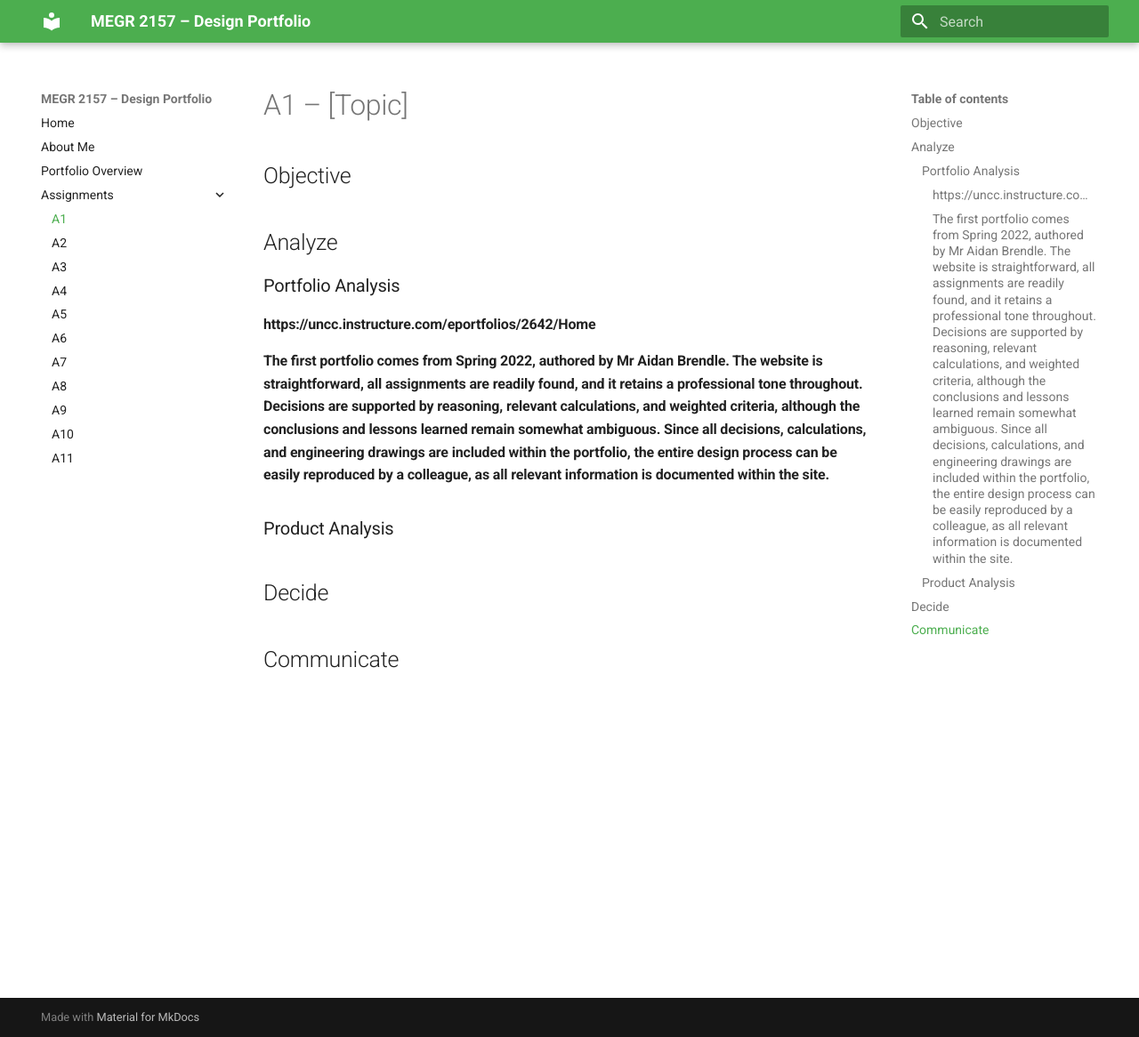
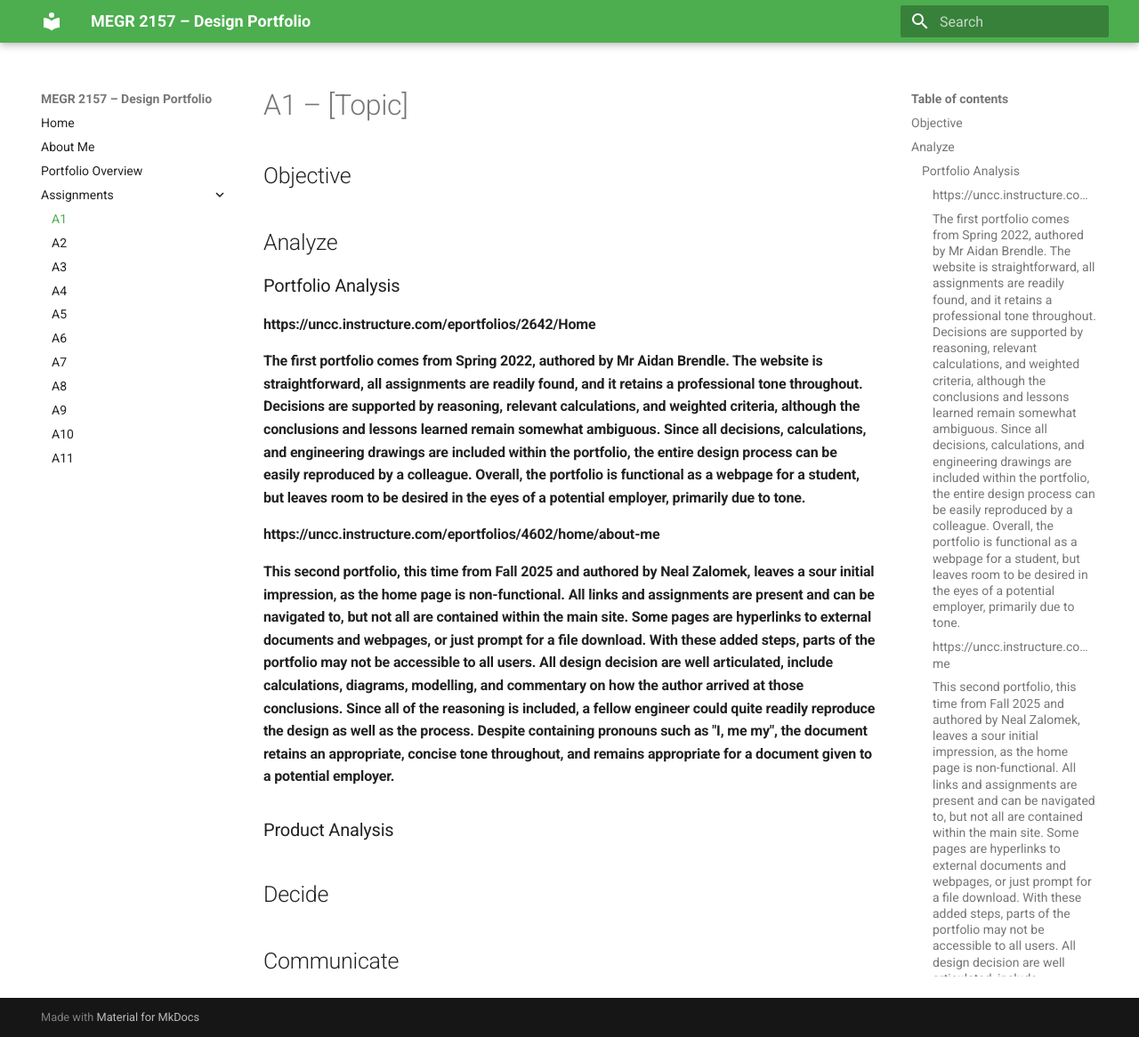
Before and after one commit to CadlesCelica/megr2157-portfolio, an MkDocs documentation site: the page built from docs/assignments/A01/index.md, in a window 1280 px wide and 1166 px high. Shown: the whole window at 89% size. Built offline with MkDocs 1.6.1 and Material for MkDocs 9.7.7, drawn with Linux system fonts in a browser that asks for light colours; some of the changed text lies outside the part shown.

Commit message:
Update index.md

```diff
--- a/docs/assignments/A01/index.md
+++ b/docs/assignments/A01/index.md
@@ -8,7 +8,11 @@
 ### Portfolio Analysis
 
 #### https://uncc.instructure.com/eportfolios/2642/Home
-#### The first portfolio comes from Spring 2022, authored by Mr Aidan Brendle. The website is straightforward, all assignments are readily found, and it retains a professional tone throughout. Decisions are supported by reasoning, relevant calculations, and weighted criteria, although the conclusions and lessons learned remain somewhat ambiguous. Since all decisions, calculations, and engineering drawings are included within the portfolio, the entire design process can be easily reproduced by a colleague, as all relevant information is documented within the site.
+#### The first portfolio comes from Spring 2022, authored by Mr Aidan Brendle. The website is straightforward, all assignments are readily found, and it retains a professional tone throughout. Decisions are supported by reasoning, relevant calculations, and weighted criteria, although the conclusions and lessons learned remain somewhat ambiguous. Since all decisions, calculations, and engineering drawings are included within the portfolio, the entire design process can be easily reproduced by a colleague. Overall, the portfolio is functional as a webpage for a student, but leaves room to be desired in the eyes of a potential employer, primarily due to tone.
+
+
+#### https://uncc.instructure.com/eportfolios/4602/home/about-me
+#### This second portfolio, this time from Fall 2025 and authored by Neal Zalomek, leaves a sour initial impression, as the home page is non-functional. All links and assignments are present and can be navigated to, but not all are contained within the main site. Some pages are hyperlinks to external documents and webpages, or just prompt for a file download. With these added steps, parts of the portfolio may not be accessible to all users. All design decision are well articulated, include calculations, diagrams, modelling, and commentary on how the author arrived at those conclusions. Since all of the reasoning is included, a fellow engineer could quite readily reproduce the design as well as the process. Despite containing pronouns such as "I, me my", the document retains an appropriate, concise tone throughout, and remains appropriate for a document given to a potential employer.
 
 ### Product Analysis
 
```
